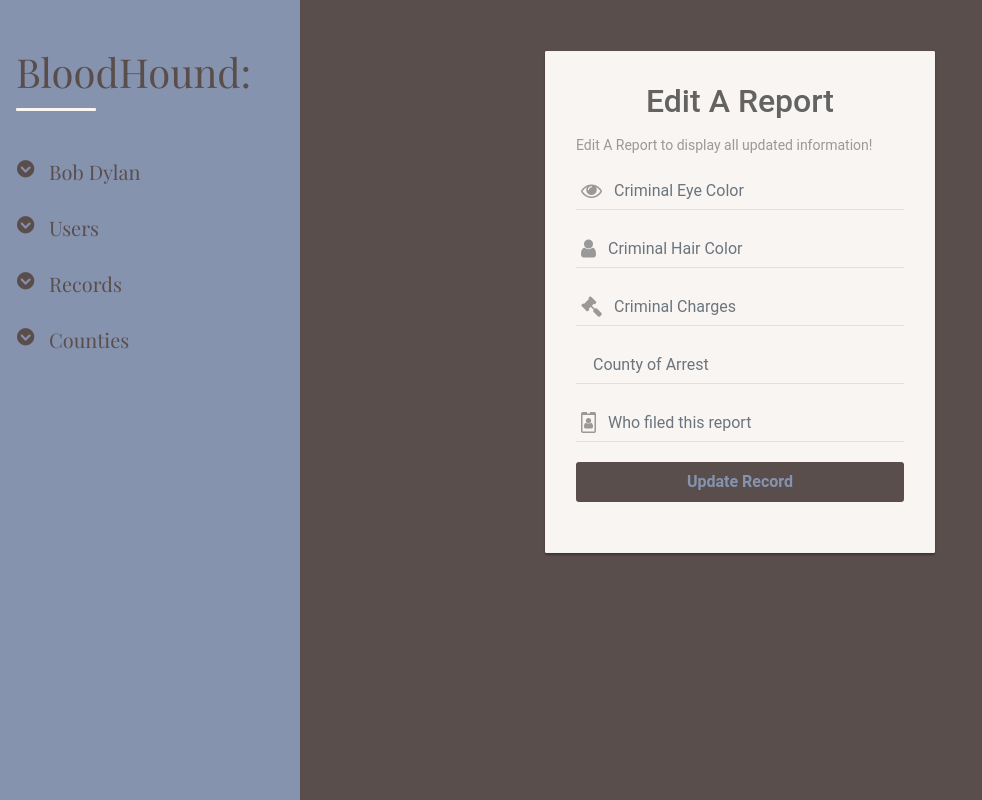
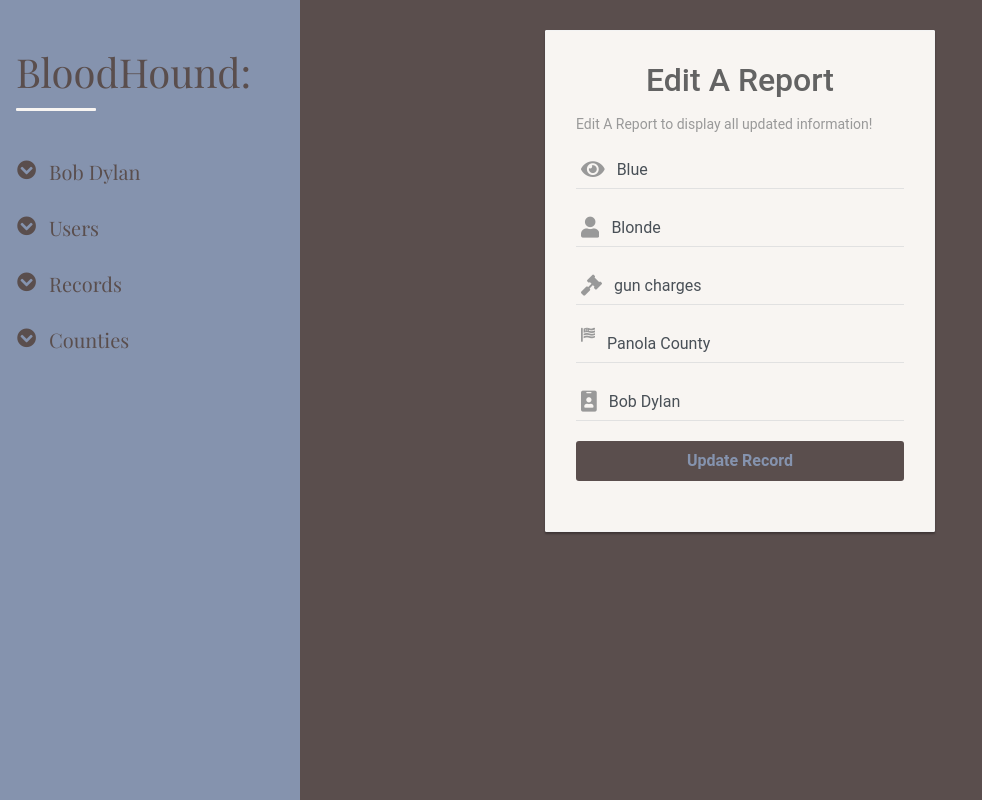
Before and after one commit to jtatum2101/BloodHound, a PHP site: page /admin-records-edit-a-record.php?id=40 in a window 1280 px wide. Shown: the whole page, without its empty margins (0-982 px from the left). Run offline with PHP 8.4, Linux system fonts and the light colour scheme; a user stored in the database is signed in; data comes from the database, SQL or seed files in the repository; some libraries are stand-ins or nearby versions.

Commit message:
Trying to get it.

```diff
--- a/admin-records-edit-a-record.php
+++ b/admin-records-edit-a-record.php
@@ -3,10 +3,9 @@
     session_start();
     include 'config.php';
         try{
-            print_r($_GET['id']);
             $id=isset($_GET['id']) ? $_GET['id'] : die('ERROR: Record ID not found.');
 
-            $query = "SELECT *  FROM records WHERE id = '$id' ";
+            $query = "SELECT *  FROM records WHERE id = '$id'";
             $stmt = $con->prepare($query);
             $stmt->execute();
             $stmt->bindParam(':criminal_eye_color', $criminal_eye_color);
@@ -35,7 +34,10 @@
     <script src="https://ajax.googleapis.com/ajax/libs/jquery/3.5.1/jquery.min.js"></script>
     <script src="https://cdnjs.cloudflare.com/ajax/libs/popper.js/1.16.0/umd/popper.min.js"></script>
     <script src="https://maxcdn.bootstrapcdn.com/bootstrap/4.5.2/js/bootstrap.min.js"></script>
-    <link rel="stylesheet" href="https://maxcdn.bootstrapcdn.com/font-awesome/4.7.0/css/font-awesome.min.css">
+    <link rel="stylesheet" href="https://use.fontawesome.com/releases/v5.0.13/css/all.css">
+    <link rel="stylesheet" href="https://use.fontawesome.com/releases/v5.12.0/css/all.css">
+    <link rel="stylesheet" href="https://use.fontawesome.com/releases/v5.10.2/css/all.css">
+    <link rel="stylesheet" href="https://use.fontawesome.com/releases/v5.0.3/css/all.css">
     <link rel="preconnect" href="https://fonts.googleapis.com">
     <link rel="preconnect" href="https://fonts.gstatic.com" crossorigin>
     <link href="https://fonts.googleapis.com/css2?family=Playfair+Display&display=swap" rel="stylesheet">
@@ -407,8 +409,7 @@
                     <span class="input-group-addon">
                         <i class="fa fa-eye"></i>
                     </span>
-                    <input type="text" class="form-control" name="criminal_eye_color" placeholder="Criminal Eye Color"
-                        required="required">
+                    <input type="text" class="form-control" value="<?= $row['criminal_eye_color'] ?>" name="criminal_eye_color" />
                 </div>
             </div>
             <div class="form-group">
@@ -416,8 +417,7 @@
                     <span class="input-group-addon">
                         <i class="fa fa-user"></i>
                     </span>
-                    <input type="text" class="form-control" name="criminal_hair_color" placeholder="Criminal Hair Color"
-                        required="required">
+                    <input type="text" class="form-control" value="<?= $row['criminal_hair_color'] ?>" name="criminal_hair_color" />
                 </div>
             </div>
             <div class="form-group">
@@ -425,17 +425,15 @@
                         <span class="input-group-addon">
                             <i class="fa fa-gavel"></i>
                         </span>
-                        <input type="text" class="form-control" name="criminal_charges" placeholder="Criminal Charges"
-                            required="required">
+                        <input type="text" class="form-control" value="<?= $row['criminal_charges'] ?>" name="criminal_charges" />
                     </div>
             </div>
             <div class="form-group">
                     <div class="input-group">
                         <span class="input-group-addon">
-                            <i class="fa fa-flag-usa"></i>
+                            <i class="fas fa-flag-usa"></i>
                         </span>
-                        <input type="text" class="form-control" name="criminal_county_of_arrest"
-                            placeholder="County of Arrest" required="required">
+                        <input type="text" class="form-control" value="<?= $row['criminal_county_of_arrest'] ?>" name="criminal_county_of_arrest" />
                     </div>
             </div>
             <div class="form-group">
@@ -443,8 +441,7 @@
                         <span class="input-group-addon">
                             <i class="fa fa-id-badge"></i>
                         </span>
-                        <input type="text" class="form-control" name="author_of_record"
-                            placeholder="Who filed this report" required="required">
+                        <input type="text" class="form-control" value="<?= $row['author_of_record'] ?>" name="author_of_record" />
                     </div>
             </div>
             <input type="hidden" name="id" value="<?= $row['id'] ?>" />
@@ -455,6 +452,24 @@
             </div>
         </form>
     </div>
+    <?php
+        if(isset($_POST['id'])){
+            echo 'Record is updated!!!';
+            try{
+            $query = "UPDATE records SET (criminal_eye_color = :criminal_eye_color, criminal_hair_color = :criminal_hair_color, criminal_charges = :criminal_charges, criminal_county_of_arrest = :criminal_county_of_arrest, author_of_record = :author_of_record) WHERE id = '" . $_POST['id'] . "'";
+            $stmt = $con->prepare($query);
+            $stmt->execute();
+            $stmt->bindParam(':criminal_eye_color', $criminal_eye_color);
+            $stmt->bindParam(':criminal_hair_color', $criminal_hair_color);
+            $stmt->bindParam(':criminal_charges', $criminal_charges);
+            $stmt->bindParam(':criminal_county_of_arrest', $criminal_county_of_arrest);
+            $stmt->bindParam(':author_of_record', $author_of_record);
+            $row = $stmt->fetch(PDO::FETCH_ASSOC);
+            }catch (Exception $e){
+                echo "Error: " . $e->getMessage();
+            }
+        }
+?>
 
 </body>
 </html>
```
